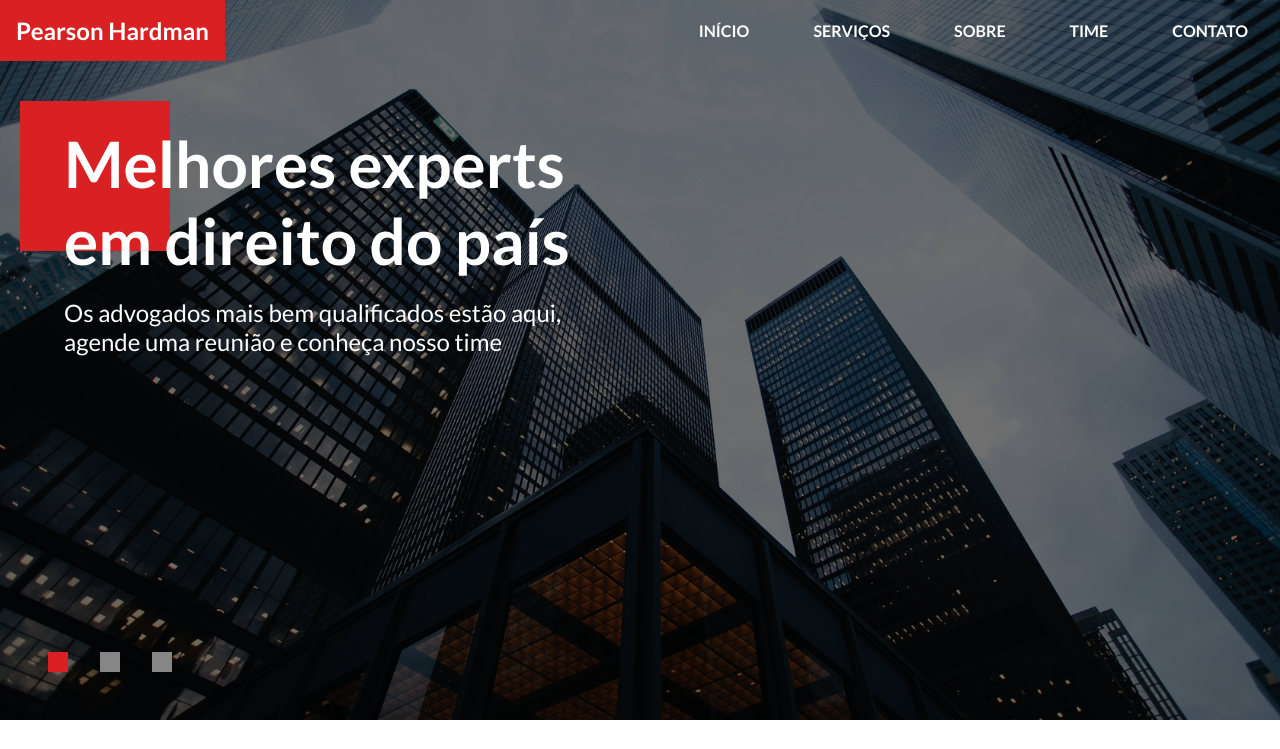
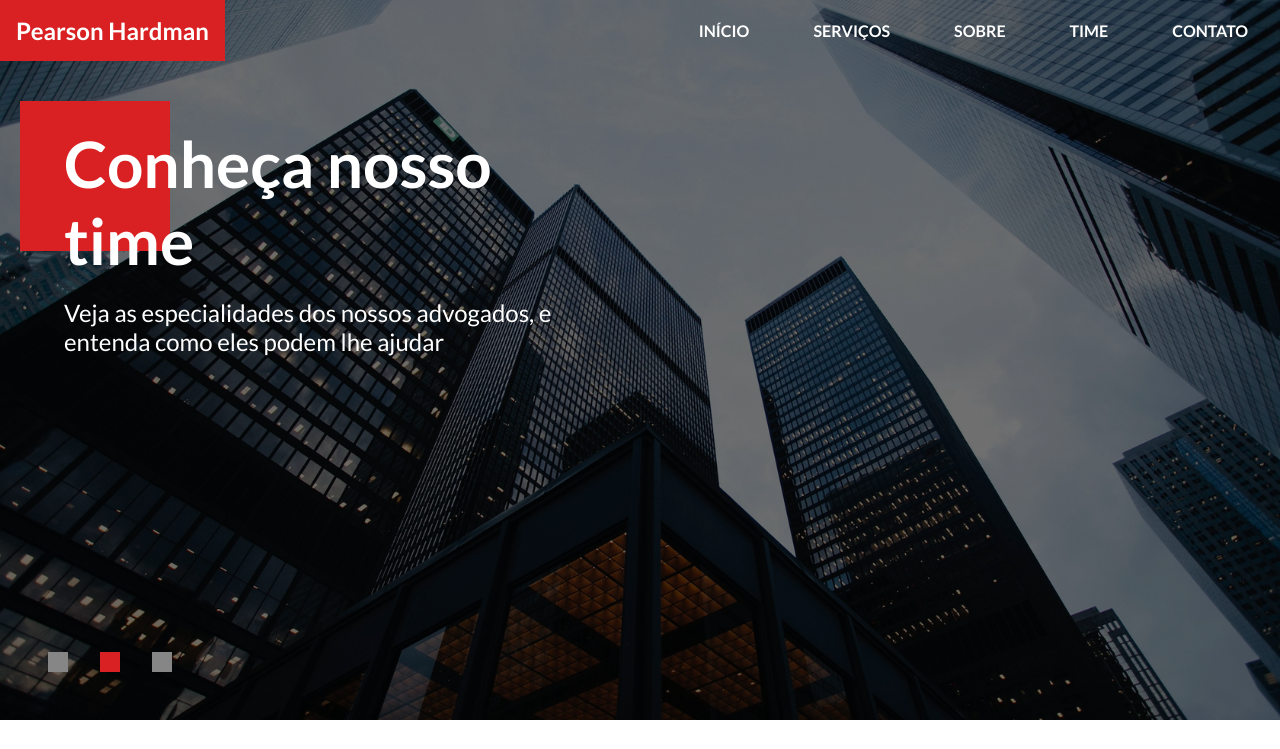
Before and after one commit to antonio-clecio/pearson-hardman, a plain HTML site: page index.html in a window 1280 px wide. Both pictures are taken after a click on the link "INÍCIO". Shown: the top 749 px of the page. Drawn offline with nearby package versions, Linux system fonts and the light colour scheme.

Commit message:
room commit

```diff
--- a/index.html
+++ b/index.html
@@ -44,6 +44,20 @@
         <h2>Melhores experts em direito do país</h2>
         <p>
           Os advogados mais bem qualificados estão aqui, agende uma reunião e conheça nosso time
+        </p>
+      </div>
+      <div class="banner">
+        <span class="square"></span>
+        <h2>Conheça nosso time</h2>
+        <p>
+          Veja as especialidades dos nossos advogados, e entenda como eles podem lhe ajudar
+        </p>
+      </div>
+      <div class="banner">
+        <span class="square"></span>
+        <h2>Os nossos resultados</h2>
+        <p>
+          Confira as nossas métricas e conheça os resultados que já obtivemos
         </p>
       </div>
 
--- a/js/script.js
+++ b/js/script.js
@@ -6,6 +6,10 @@ const menu = document.querySelector("#mobile-navbar");
 const desktopLinks = document.querySelectorAll("#navbar a");
 const mobileLinks = document.querySelectorAll("#mobile-navbar a");
 const allLinks = [...desktopLinks, ...mobileLinks];
+
+const slides = document.querySelectorAll(".banner");
+const dots = document.querySelectorAll(".dot");
+let slideIndex = 0;
 
 console.log(allLinks);
 
@@ -20,6 +24,30 @@ function smoothScroll(e) {
         top: offsetTop,
         behavior: "smooth",
     });
+
+    setTimeout(() => {
+        if (menu.classList.contains("menu-active")) {
+            menu.classList.remove("menu-active");
+        }
+    }, 500)
+}
+
+function showSlides() {
+    for (let i = 0; i < slides.length; i++) {
+        slides[i].classList.remove("active");
+        dots[i].classList.remove("active");
+    }
+
+    slideIndex++;
+
+    if (slideIndex > slides.length) {
+        slideIndex = 1;
+    }
+
+    slides[slideIndex - 1].classList.add("active");
+    dots[slideIndex - 1].classList.add("active");
+
+    setTimeout(showSlides, 5000);
 }
 
 // Eventos
@@ -33,3 +61,6 @@ allLinks.forEach((link) => {
 
     link.addEventListener("click", smoothScroll);
 });
+
+// Inicialização
+showSlides();
```
